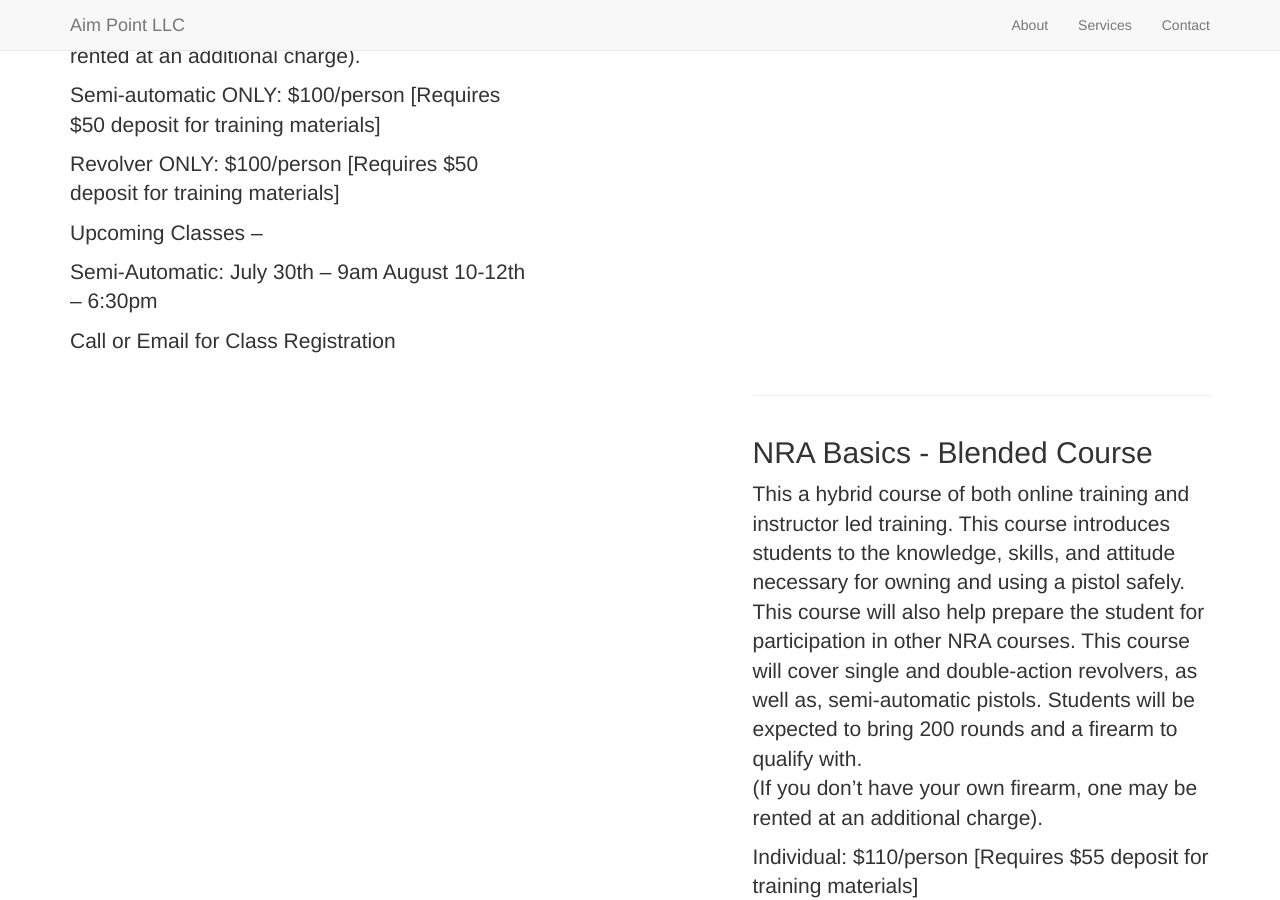
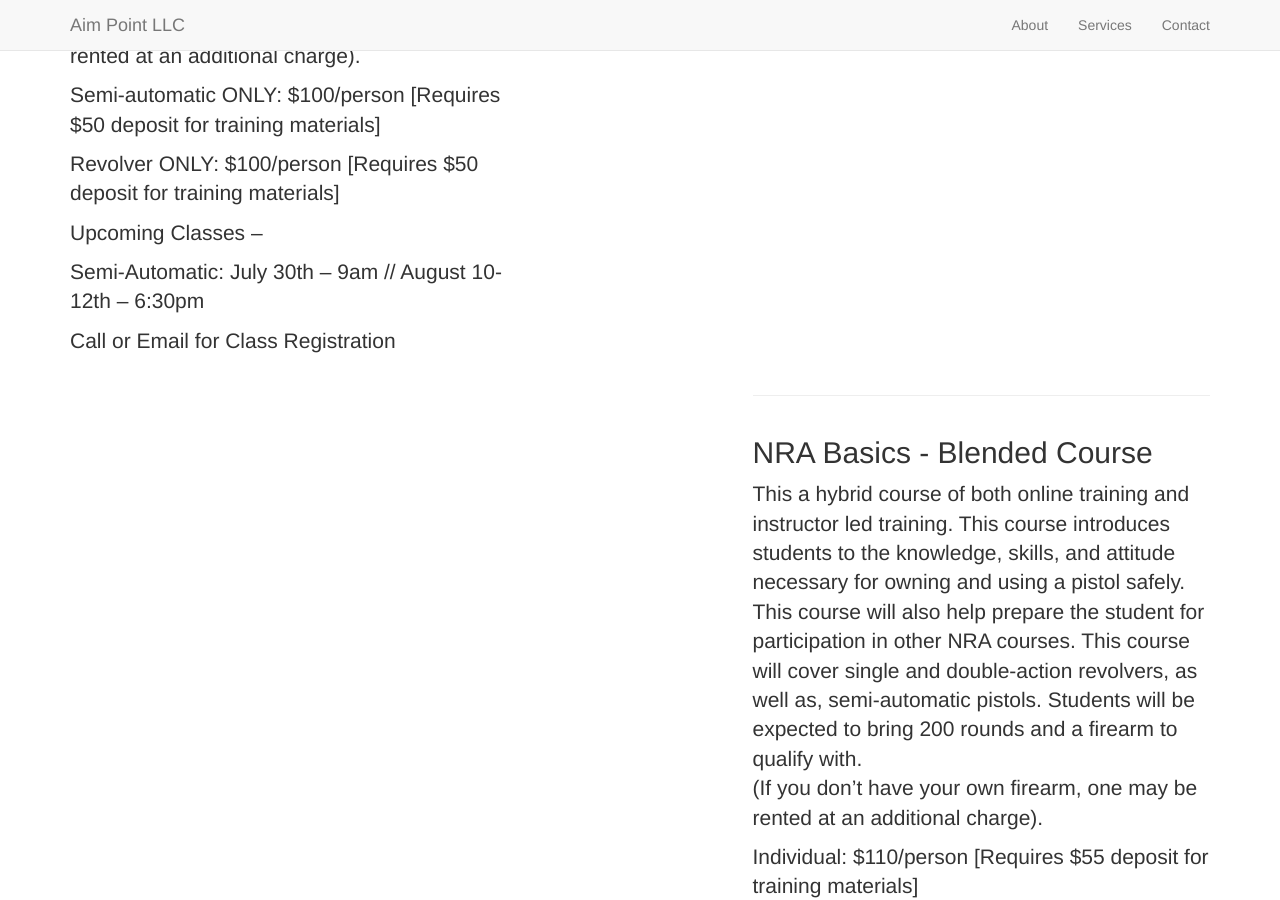
Before and after one commit to aimpoint/aimpoint.github.io, a Jekyll site: the page built from _posts/2016-1-4-basics1.markdown, in a window 1280 px wide and 900 px high, scrolled down 1405 px. Built offline with Jekyll 4.4.1, drawn with Linux system fonts in a browser that asks for light colours; nearby versions of some CDN libraries; library files that are not in the unit come from our copies.

```diff
--- a/_posts/2016-1-4-basics1.markdown
+++ b/_posts/2016-1-4-basics1.markdown
@@ -17,8 +17,7 @@ Revolver ONLY: $100/person [Requires $50 deposit for training materials]
 
 Upcoming Classes --
 
-Semi-Automatic: July 30th -- 9am
-                August 10-12th -- 6:30pm
+Semi-Automatic: July 30th -- 9am // August 10-12th -- 6:30pm
 
 
 Call or Email for Class Registration
```
